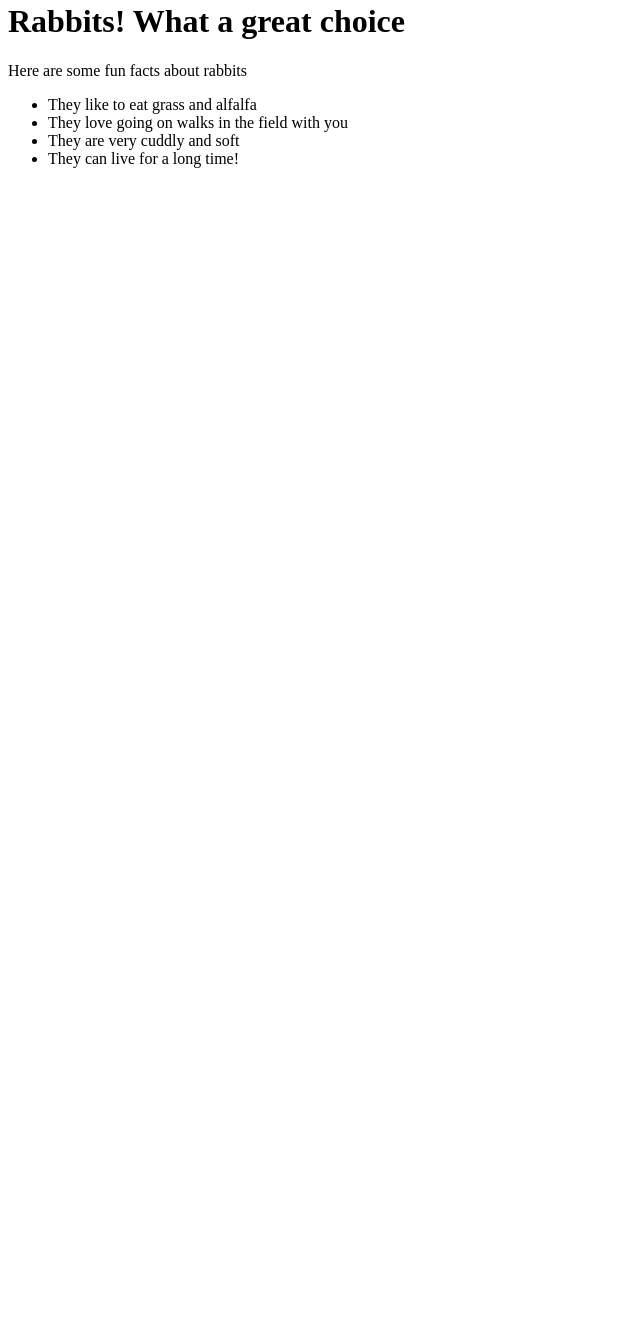
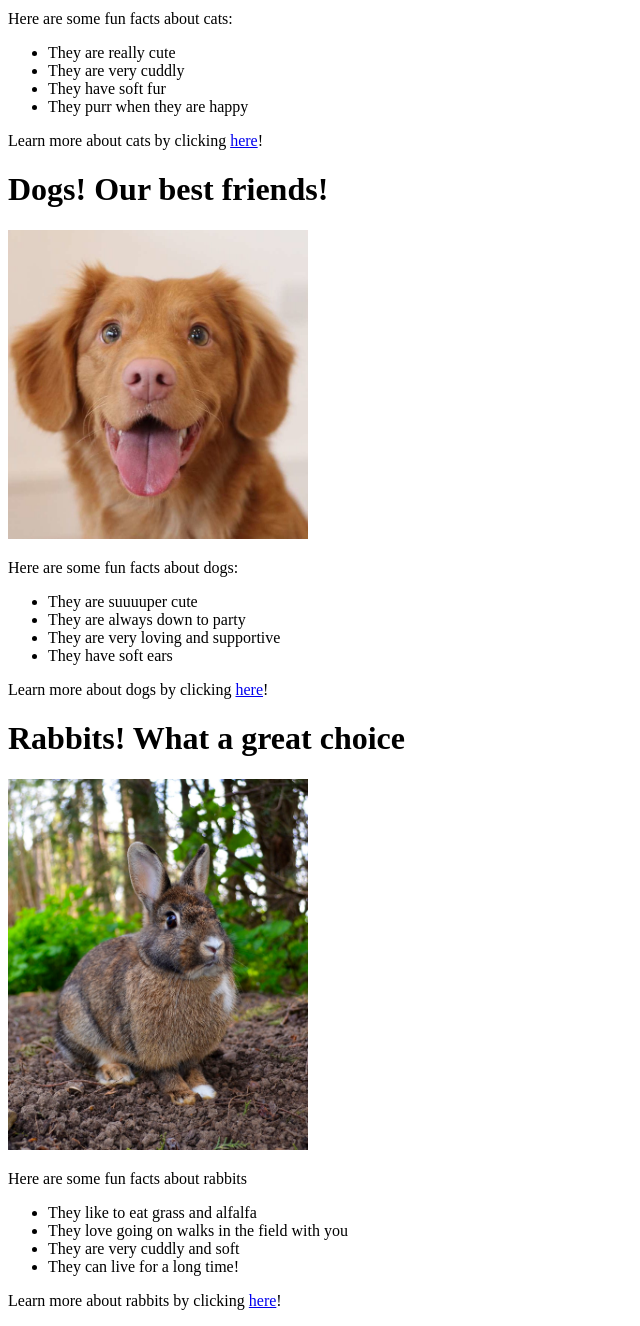
Before and after one commit to selinda-c/if-else-practice, a plain HTML site: page index.html in a window 1280 px wide. Shown: the part 419-1745 px from the top of the page, without its empty margins (0-640 px from the left). Before the commit the page ends 800 px from the top, so only its background shows below. Drawn offline with Linux system fonts and the light colour scheme.

Commit message:
add images of animals and links to wikis

```diff
--- a/css/styles.css
+++ b/css/styles.css
@@ -0,0 +1,3 @@
+img {
+  max-width: 300px;
+}
--- a/index.html
+++ b/index.html
@@ -14,6 +14,7 @@
       </form>
       <div id="cats">
         <h1>Cats! Great choice!</h1>
+        <img src="img/cat.jpg" alt="image of a cat">
         <p>Here are some fun facts about cats:</p>
         <ul>
           <li>They are really cute</li>
@@ -21,9 +22,11 @@
           <li>They have soft fur</li>
           <li>They purr when they are happy</li>
         </ul>
+        <p>Learn more about cats by clicking <a href="https://en.wiktionary.org/wiki/cat">here</a>!</p>
       </div>
       <div id="dogs">
         <h1>Dogs! Our best friends!</h1>
+        <img src="img/dog.jpg" alt="image of a dog">
         <p>Here are some fun facts about dogs:</p>
         <ul>
           <li>They are suuuuper cute</li>
@@ -31,9 +34,11 @@
           <li>They are very loving and supportive</li>
           <li>They have soft ears</li>
         </ul>
+        <p>Learn more about dogs by clicking <a href="https://en.wikipedia.org/wiki/dog">here</a>!</p>
       </div>
       <div id="rabbits">
         <h1>Rabbits! What a great choice</h1>
+        <img src="img/rabbit.jpg" alt="image of a rabbit">
         <p>Here are some fun facts about rabbits</p>
         <ul>
           <li>They like to eat grass and alfalfa</li>
@@ -41,6 +46,7 @@
           <li>They are very cuddly and soft</li>
           <li>They can live for a long time!</li>
         </ul>
+        <p>Learn more about rabbits by clicking <a href="https://en.wikipedia.org/wiki/Rabbit">here</a>!</p>
       </div>
     </div>
   </body>
```
Also changed, not shown: img/cat.jpg (added), img/dog.jpg (added), img/rabbit.jpg (added).
